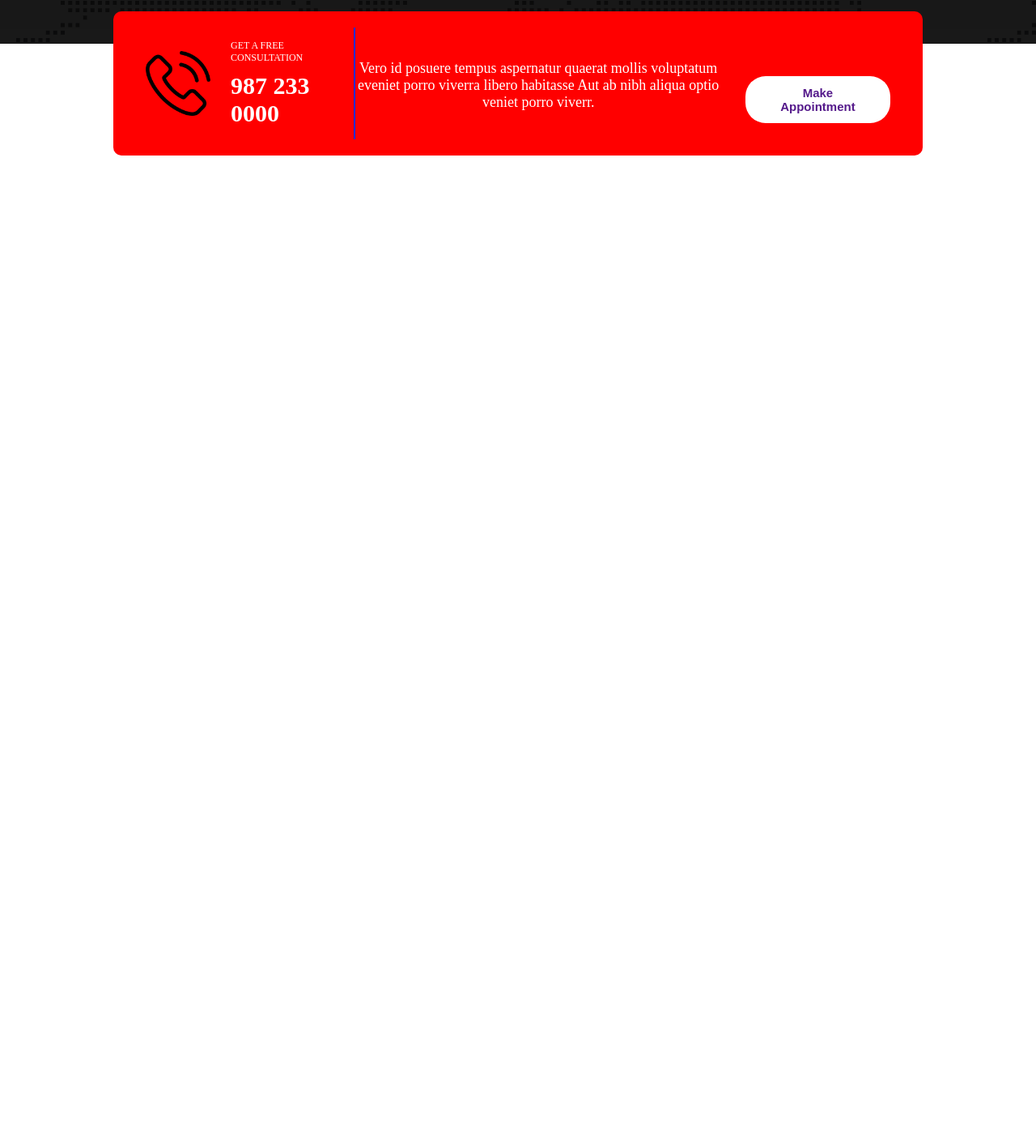
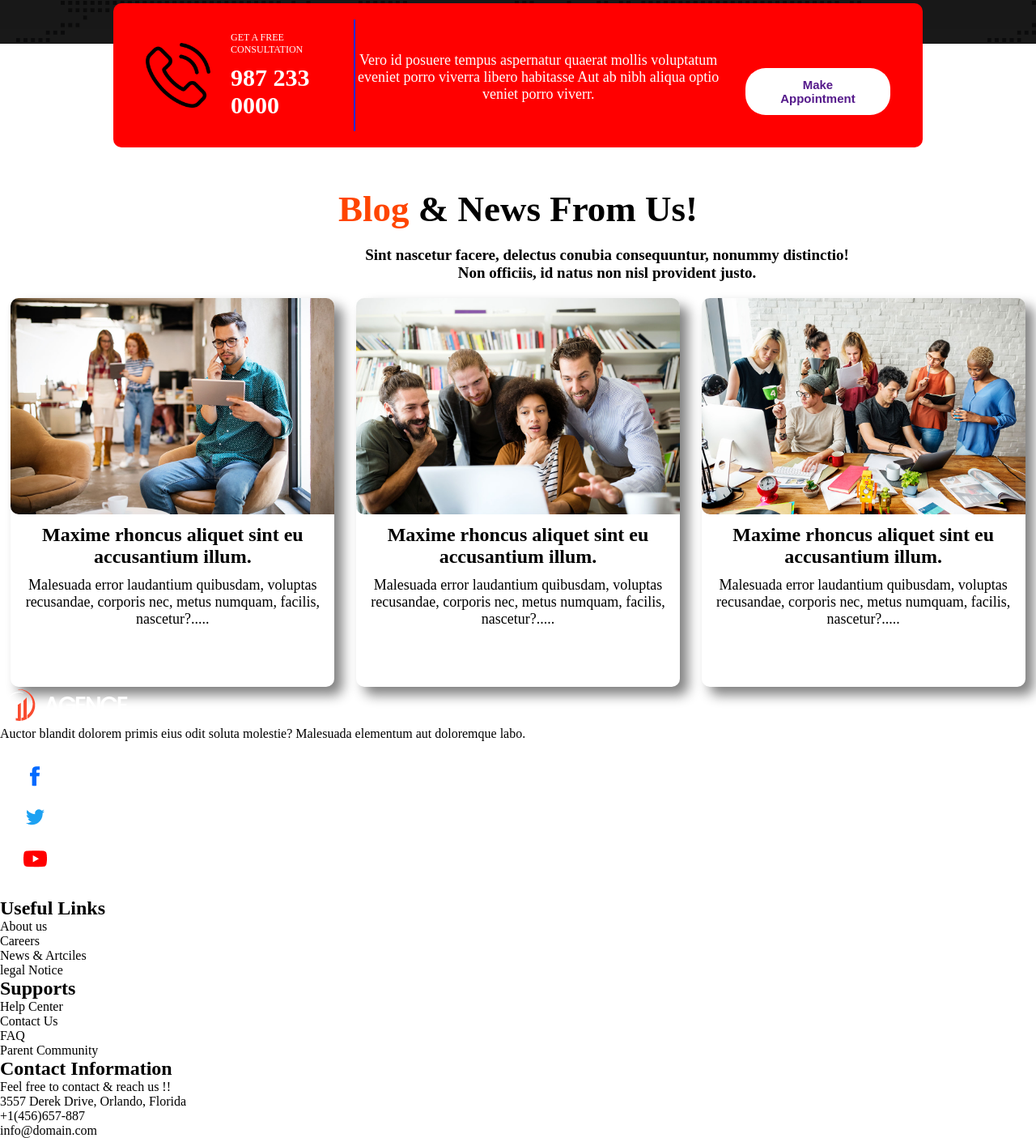
Before and after one commit to muddasirfaiyaj66/practice-project-2, a plain HTML site: page index.html in a window 1280 px wide. Shown: the part 1746-3151 px from the top of the page at 81% size. Before the commit the page ends 1938 px from the top, so only its background shows below. Drawn offline with Linux system fonts and the light colour scheme.

Commit message:
main section completed

```diff
--- a/index.html
+++ b/index.html
@@ -105,9 +105,97 @@
             </div>
         </section>
 
+
+
+    <section class="blog-container">
+
+        <div class="blog-title">
+            <h1><span>Blog</span> & News From Us!</h1>
+        </div>
+        <div class="blog-description">Sint nascetur facere, delectus conubia consequuntur, nonummy distinctio! Non officiis, id natus non nisl provident justo.</div>
+
+    <div class="blog-card-container">
+        <div class="blog-card">
+            <img src="asset/image/blog-1.jpg" alt="">
+            <div class="blog-card-title"><h1>Maxime rhoncus aliquet sint eu accusantium illum.</h1></div>
+            <div class="blog-card-description">
+                <p>Malesuada error laudantium quibusdam, voluptas recusandae, corporis nec, metus numquam, facilis, nascetur?.....</p>
+            </div>
+        </div>
+        <div class="blog-card">
+            <img src="asset/image/blog-2.jpg" alt="">
+            <div class="blog-card-title"><h1>Maxime rhoncus aliquet sint eu accusantium illum.</h1></div>
+            <div class="blog-card-description"><p>Malesuada error laudantium quibusdam, voluptas recusandae, corporis nec, metus numquam, facilis, nascetur?.....</p></div>
+        </div>
+        <div class="blog-card">
+            <img src="asset/image/blog-3.jpg" alt="">
+            <div class="blog-card-title"><h1>Maxime rhoncus aliquet sint eu accusantium illum.</h1></div>
+            <div class="blog-card-description"><p>Malesuada error laudantium quibusdam, voluptas recusandae, corporis nec, metus numquam, facilis, nascetur?.....</p></div>
+        </div>
+    </div>
+
+    </section>
     </main>
 
 
-    <footer></footer>
+    <footer>
+        <section class="footer-container">
+            <div class="footer-boxes">
+            <div class="footer-box">
+                <div class="logo">
+                    <img src="asset/logo/logo.png" alt="">
+                </div>
+                <div class="footer-description"><p>
+                    Auctor blandit dolorem primis eius odit soluta molestie? Malesuada elementum aut doloremque labo.
+                </p></div>
+                <div class="icon">
+                    <img src="asset/icons/fb.png" alt="">
+                    <img src="asset/icons/twitter.png" alt="">
+                    <img src="asset/icons/youtube.png" alt=""></div>
+            </div>
+            <div class="footer-box">
+                <div class="footer-title">
+                    <h1>Useful Links</h1>
+                </div>
+                <div class="footer-onorder-list">
+                    <ul>
+                        <li>About us</li>
+                        <li>   Careers</li>
+                        <li>News & Artciles</li>
+                        <li>legal Notice</li>
+                    </ul>
+                </div>
+            </div>
+            <div class="footer-box">
+                <div class="footer-title">
+                    <h1>Supports</h1>
+                </div>
+                <div class="footer-onorder-list">
+                    <ul>
+                        <li>Help Center</li>
+                        <li>Contact Us</li>
+                        <li>FAQ</li>
+                        <li>Parent Community</li>
+
+                    </ul>
+                </div>
+            </div>
+            <div class="footer-box">
+                <div class="footer-title">
+                    <h1>Contact Information</h1>
+                </div>
+                <div class="footer-onorder-list">
+                    <ul>
+                        <li>Feel free to contact & reach us !!</li>
+                        <li>3557 Derek Drive, Orlando, Florida</li>
+                        <li>+1(456)657-887</li>
+                        <li>info@domain.com</li>
+                    </ul>
+                </div>
+
+                </div>
+
+        </section>
+    </footer>
 </body>
 </html>
--- a/styles/styles.css
+++ b/styles/styles.css
@@ -197,7 +197,7 @@ nav ul li a:hover{
     background-color: red;
     border-radius: 10px;
     padding: 20px;
-    margin-top: -40px;
+    margin-top: -50px;
     color:white;
 }
 .icon{
@@ -246,3 +246,49 @@ nav ul li a:hover{
     font-size: 15px;
     font-weight: bold;
 }
+.blog-title{
+    text-align: center;
+    margin-top:50px ;
+    font-size: 30px;
+    font-weight: 900;
+
+
+}
+.blog-title span{
+    color: orangered;
+}
+.blog-description{
+    text-align: center;
+    margin: 20px;
+    width: 600px;
+    font-size: 19px;
+    font-weight: 550;
+    margin-left: 450px;
+
+}
+.blog-card-container{
+    display: flex;
+    justify-content: space-around;
+}
+.blog-card img{
+    width:400px;
+    border-radius:  10px 10px 0px 10px  ;
+
+}
+.blog-card{
+    width:400px;
+    height: 480px;
+    border-radius: 10px;
+    box-shadow: 10px 10px 15px gray;
+    /* border: 2px solid gray; */
+}
+.blog-card-title{
+    text-align: center;
+    margin-top: 8px;
+    margin-bottom: 8px;
+}
+.blog-card-description{
+    text-align: center;
+    padding: 3px;
+    font-size: 18px;
+}
```
Also changed, not shown: asset/icons/fb.png (added), asset/icons/twitter.png (added), asset/icons/youtube.png (added).
